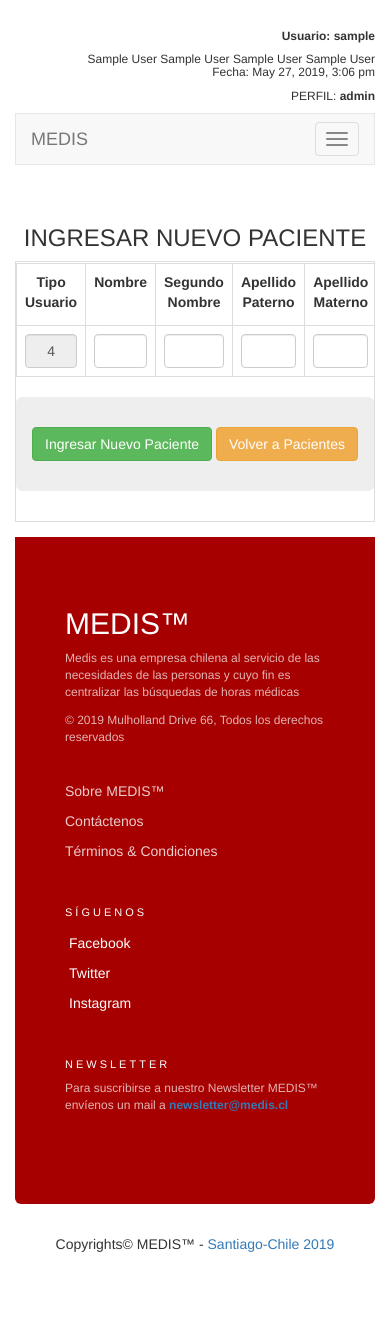
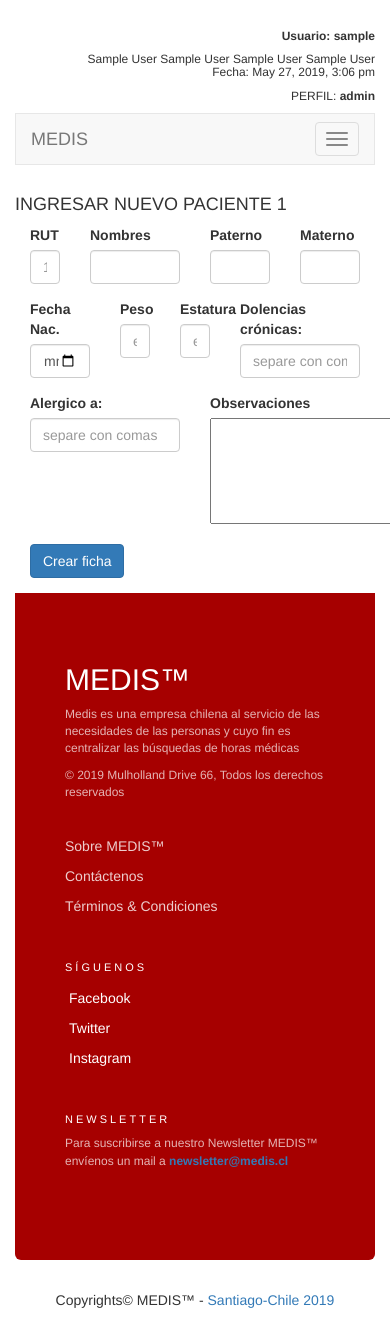
Before and after one commit to NetWolf71/Medis, a CodeIgniter app: the page made by application/views/FichaNewView.php in a window 390 px wide; the page is wider, and only the part inside the window is pictured. Shown: the part 169-1489 px from the top of that part. Before the commit the page ends 1421 px from the top of that part, so only its background shows below. Run offline with CodeIgniter, Linux system fonts and the light colour scheme; the visitor is signed in with stand-in values (Sample User, id 1); some libraries are stand-ins or nearby versions.

Commit message:
CRUD Ficha de los pacientes
Lista la inserción y listado de la ficha de los pacientes
queda pendiente la actualización y la eliminación.

```diff
--- a/application/models/FichaModel.php
+++ b/application/models/FichaModel.php
@@ -11,7 +11,7 @@ class FichaModel extends CI_Model {
 
     public function ver(){
         //Hacemos una consulta
-        $consulta=$this->db->query("SELECT * FROM ficha order by id_ficha asc;");
+        $consulta=$this->db->query("SELECT * FROM ficha order by id_ficha asc");
 
         //Devolvemos el resultado de la consulta
         return $consulta->result();
--- a/application/views/FichaNewView.php
+++ b/application/views/FichaNewView.php
@@ -2,11 +2,11 @@
 	// Inicio HTML
 	$this->load->view('sis_header');
 ?>
-<div class="container-fluid" style= 'text-align:center'>
+<!-- <div class="container-fluid" style= 'text-align:center'>
 	<br/><h3>INGRESAR NUEVO PACIENTE</h3>
-</div>
+</div> -->
 
-<div class="container-fluid" style= 'text-align:left'>
+<!-- <div class="container-fluid" style= 'text-align:left'>
 	<div class="table-responsive" >
 		<form action="<?=base_url("index.php/FichaController/add");?>" method="post">
 			<table class="table table-hover table-bordered">
@@ -45,6 +45,98 @@
 						</div>
 		</form>
 	</div>
+</div> -->
+<div class="container-fluid">
+	<div class="row">
+		<div class="col-md-4">
+			<h4>
+				INGRESAR NUEVO PACIENTE
+				<?php echo $_SESSION['id_pers'];?>
+			</h4>
+		</div>
+		<div class="col-md-8">
+			<form role="form" action="<?=base_url("index.php/FichaController/add");?>" method="post">
+				<input type="hidden" name="id_pers_medico_ficha" id="id_pers_medico_ficha" value="<?php echo $_SESSION['id_pers'];?>">
+				<div class="form-group col-xs-2">
+
+					<label for="rut">
+						RUT
+					</label>
+					<input type="text" class="form-control" name="dni_paciente_ficha" id="dni_paciente_ficha" placeholder="12345678-9">
+				</div>
+				<div class="form-group col-xs-4">
+
+					<label for="nombres">
+						Nombres
+					</label>
+					<input type="text" class="form-control" name="nombres_ficha" id="nombres_ficha">
+				</div>
+				<div class="form-group col-xs-3">
+
+					<label for="paterno">
+						Paterno
+					</label>
+					<input type="text" class="form-control" name="paterno_ficha" id="paterno_ficha">
+				</div>
+				<div class="form-group col-xs-3">
+
+					<label for="materno">
+						Materno
+					</label>
+					<input type="text" class="form-control" name="materno_ficha" id="materno_ficha">
+				</div>
+				<div class="form-group col-xs-3">
+
+					<label for="fnac">
+						Fecha Nac.
+					</label>
+					<input type="date" class="form-control" name="fecha_nac_ficha" id="fecha_nac_ficha">
+				</div>
+				<div class="form-group col-xs-2">
+
+					<label for="peso">
+						Peso
+					</label>
+					<input type="text" class="form-control" name="peso_ficha" id="peso_ficha" placeholder="ej: 65kg">
+				</div>
+				<div class="form-group col-xs-2">
+
+					<label for="estatura">
+						Estatura
+					</label>
+					<input type="text" class="form-control" name="estatura_ficha" id="estatura_ficha" placeholder="ej: 170cms">
+				</div>
+				<div class="form-group col-xs-5">
+
+					<label for="dolencia_cron">
+						Dolencias crónicas:
+					</label>
+					<input type="text" class="form-control" name="dolencia_cron_ficha" id="dolencia_cron_ficha" placeholder="separe con comas">
+				</div>
+				<div class="form-group col-xs-6">
+
+					<label for="alergia">
+						Alergico a:
+					</label>
+					<input type="text" class="form-control" name="alergia_ficha" id="alergia_ficha" placeholder="separe con comas">
+				</div>
+				<div class="form-group col-xs-6">
+
+					<label for="obs">
+						Observaciones
+					</label>
+					<!-- <input type="textarea" class="form-control" name="obs" id="obs"> -->
+					<textarea name="obs_ficha" id="obs_ficha" cols="55" rows="5"></textarea>
+				</div>
+				<div class="form-group col-xs-6">
+				<button type="submit" class="btn btn-primary">
+					Crear ficha
+				</button>
+				</div>
+			</form>
+			<br>
+		</div>
+	</div>
 </div>
 <?php
 	// Fin HTML
```
Also changed, not shown: application/controllers/FichaController.php (+9 -4 lines), application/views/FichaView.php (+27 -4 lines).
